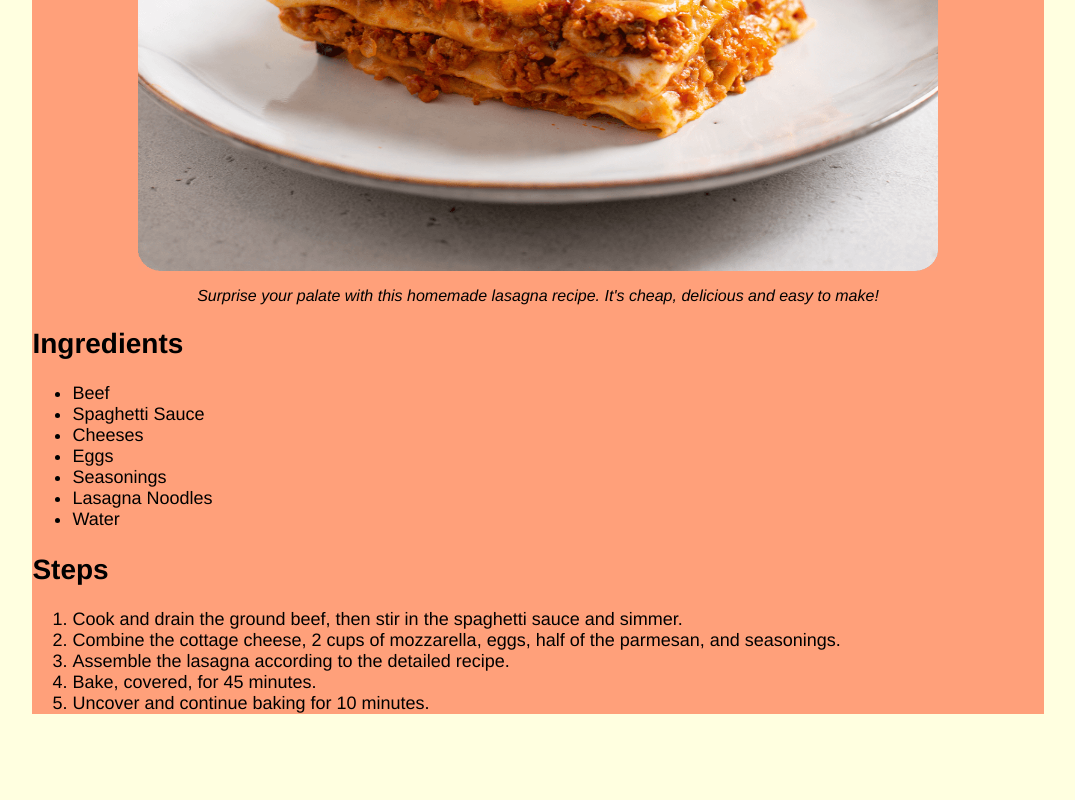
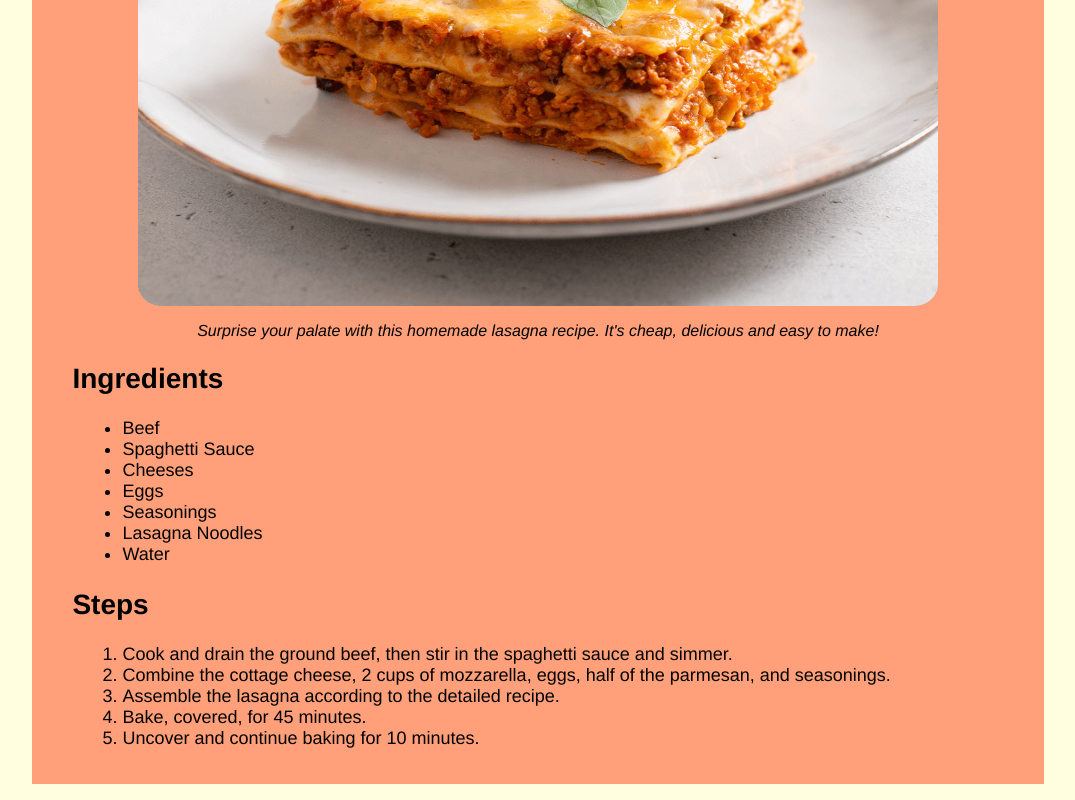
Before and after one commit to julio-lopezsanz/odin-recipes, a plain HTML site: page recipes/lasagna.html in a window 1280 px wide. Shown: the part 423-1223 px from the top of the page, without its empty margins (102-1177 px from the left). Before the commit the page ends 1153 px from the top, so only its background shows below. Drawn offline with Linux system fonts and the light colour scheme.

Commit message:
Se agrego margin y padding a las paginas de las recetas

```diff
--- a/style.css
+++ b/style.css
@@ -13,10 +13,12 @@ body{
 h1{
     text-align: center;
     font-size: 38px;
+    padding-top: 35px;
 }
 
 h2{
     font-size: 28px;
+    padding-left: 40px;
 }
 
 p{
@@ -33,3 +35,12 @@ img{
     display: block;
     margin: auto;
 }
+
+ul{
+    padding-left: 90px;
+}
+
+ol{
+    padding-left: 90px;
+    padding-bottom: 35px;
+}
```
Also changed, not shown: index.html (+3 -3 lines).
